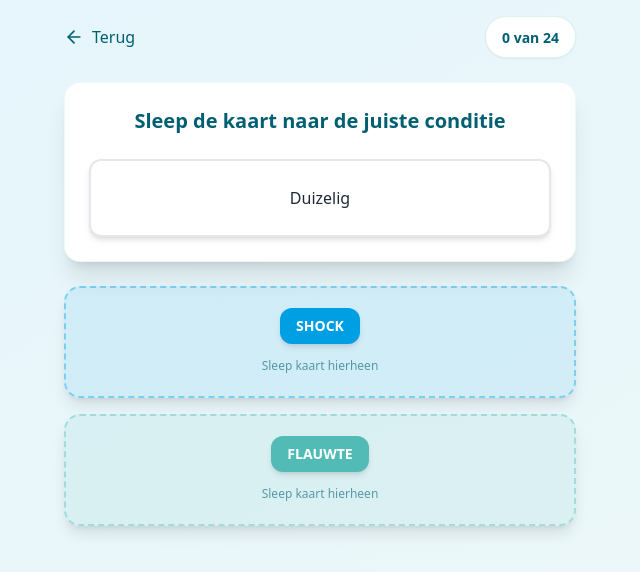
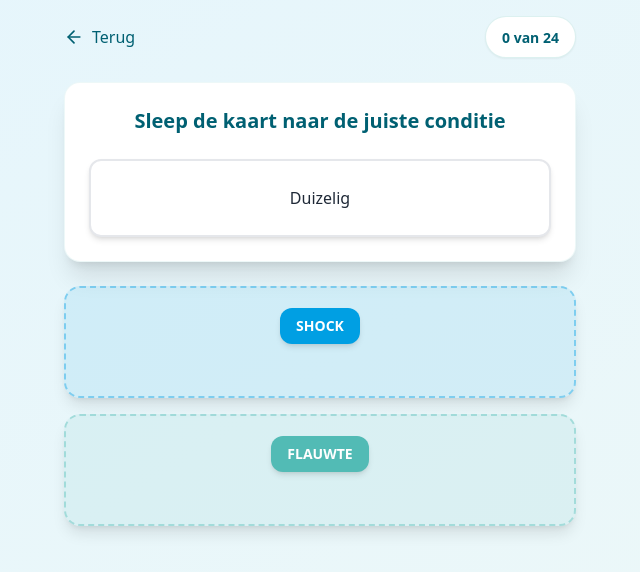
Before and after one commit to jankoning3/shockflauwte, a React (Vite) app: page / in a window 1280 px wide. Both pictures are taken after a click on the button "Start het Spel". Shown: the top 572 px of the page, without its empty margins (320-960 px from the left). Built offline with nearby package versions, Linux system fonts and the light colour scheme.

Commit message:
Updated DropZone.tsx

```diff
--- a/src/components/DropZone.tsx
+++ b/src/components/DropZone.tsx
@@ -70,12 +70,6 @@ const DropZone: React.FC<DropZoneProps> = ({ id, label, isActive, color, childre
           {children}
         </div>
       )}
-
-      {!children && (
-        <div className={`flex-1 flex items-center justify-center ${classes.text} opacity-60`}>
-          <span className="text-xs font-medium">Sleep kaart hierheen</span>
-        </div>
-      )}
     </div>
   );
 };
```
